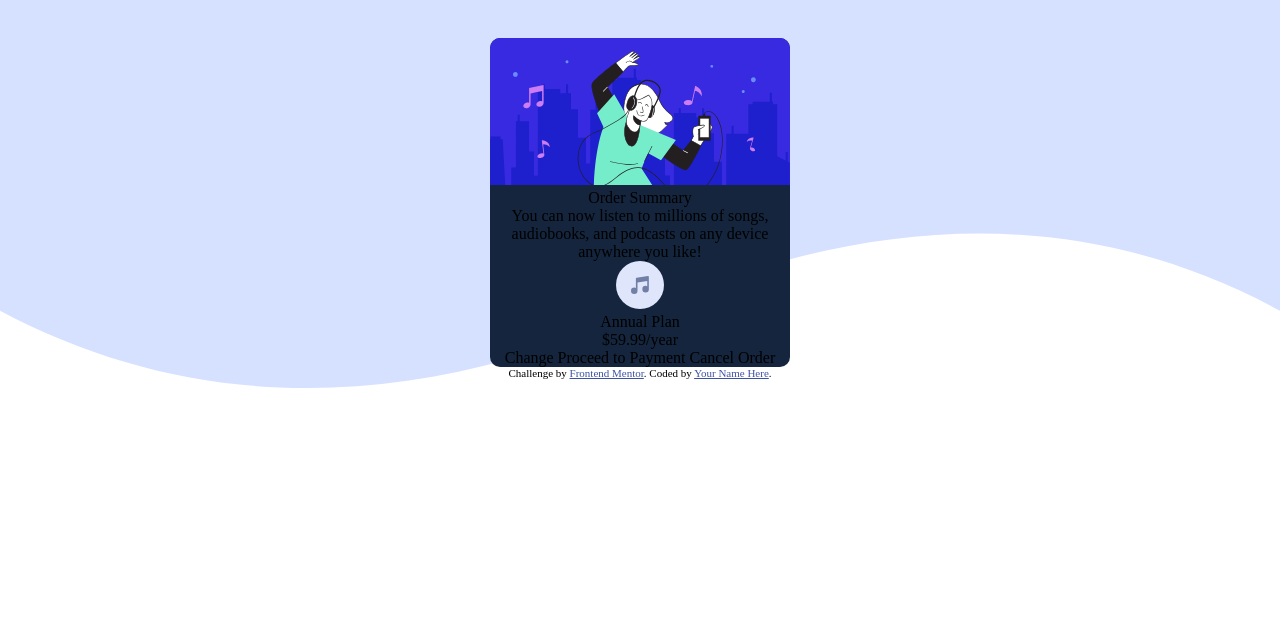
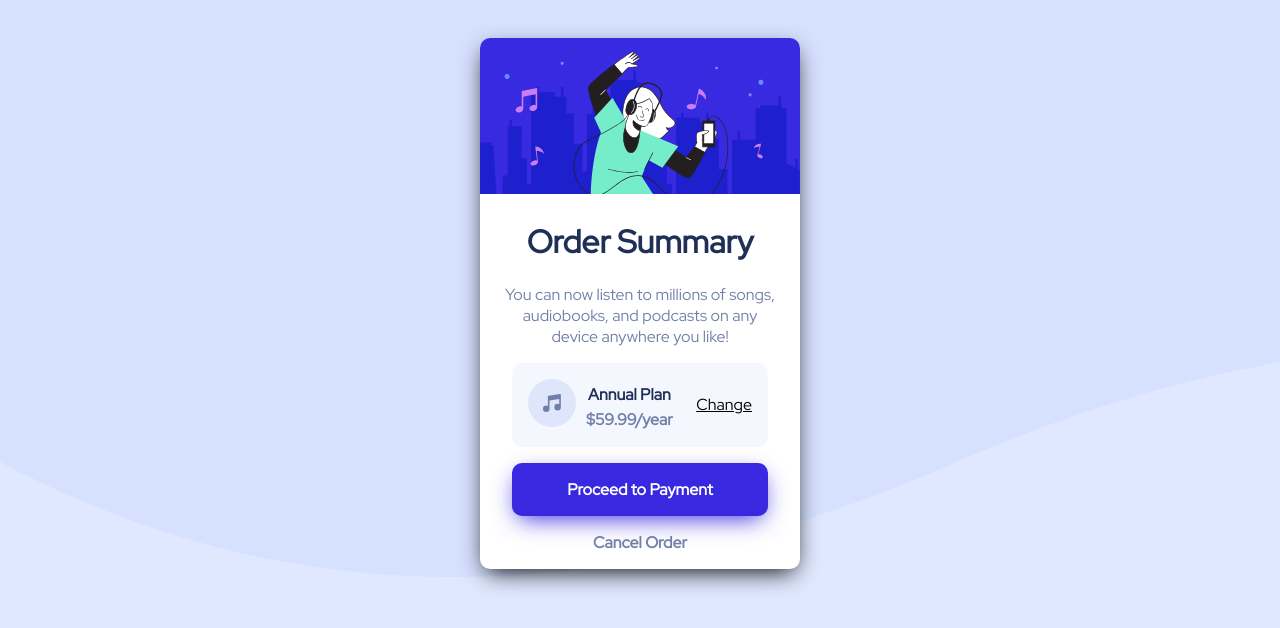
Before and after one commit to DatBoiDarius31/Order-summary-challenge, a plain HTML site: page index.html in a window 1280 px wide. Drawn offline with Linux system fonts and the light colour scheme.

Commit message:
finished
added everything

```diff
--- a/index.html
+++ b/index.html
@@ -7,6 +7,7 @@
   <!-- displays site properly based on user's device -->
 
   <link rel="icon" type="image/png" sizes="32x32" href="./images/favicon-32x32.png">
+  <link rel="stylesheet" href="https://fonts.googleapis.com/css?family=Red Hat Display">
 
   <title>Frontend Mentor | Order summary card</title>
 
@@ -26,17 +27,19 @@
       background: url("/images/pattern-background-desktop.svg");
       background-size: cover;
       background-repeat: no-repeat;
+      background-color: hsl(225, 100%, 94%);
       text-align: center;
       padding-top: 30px;
     }
 
     .wrapper {
       min-height: auto;
-      width: 300px;
-      background-color: hsl(216, 50%, 16%);
+      width: clamp(280px, 25vw, 400px);
+      background-color: white;
       display: inline-block;
       border-radius: 10px;
       text-align: left;
+      box-shadow: 0 8px 25px -6px black;
     }
 
     .image {
@@ -46,8 +49,104 @@
       object-fit: contain;
     }
 
-    .content{
+    .content {
       text-align: center;
+    }
+
+    .title {
+      font-weight: 900;
+      font-family: 'Red Hat Display';
+      color: hsl(223, 47%, 23%);
+    }
+
+    .description {
+      font-family: 'Red Hat Display';
+      font-weight: 400;
+      font-size: 16px;
+      margin-left: 7%;
+      margin-right: 7%;
+      color: hsl(224, 23%, 55%);
+    }
+
+    .plan-container {
+      background-color: hsl(225, 100%, 98%);
+      display: flex;
+      margin-left: 10%;
+      margin-right: 10%;
+      padding: 5%;
+      border-radius: 10px;
+    }
+
+    .plan-type {
+      padding-bottom: 2px;
+      font-family: 'Red Hat Display';
+      font-size: 16px;
+      font-weight: 900;
+      color: hsl(223, 47%, 23%);
+    }
+
+    .plan-price {
+      padding-top: 2px;
+      font-family: 'Red Hat Display';
+      font-size: 16px;
+      font-weight: 700;
+      color: hsl(224, 23%, 55%);
+    }
+
+    .stack {
+      display: block;
+      padding-top: 5px;
+      padding-left: 10px;
+      min-width: fit-content;
+
+    }
+
+    .change-button {
+      width: 100%;
+      text-align: right;
+      vertical-align: middle;
+      padding-top: 15px;
+      font-family: 'Red Hat Display';
+      font-weight: 400;
+      font-size: 16px;
+      text-decoration: underline;
+    }
+
+    .payment-button{
+      background-color: hsl(245, 75%, 52%) ;
+      margin-left: 10%;
+      margin-right: 10%;
+      padding: 5%;
+      border-radius: 10px;
+      margin-top: 5%;
+      font-family: 'Red Hat Display';
+      font-weight: 700;
+      color: white;
+      font-size: 16px;
+      box-shadow: 0 8px 25px -6px hsl(245, 75%, 52%);
+    }
+
+    .payment-button:hover {
+      opacity: 0.75;
+    }
+
+    .cancel-button:hover{
+      color: black;
+      opacity: 0.75;
+    }
+    .change-button:hover{
+      color: hsl(245, 75%, 52%);
+      opacity: 0.75;
+    }
+
+    .cancel-button{
+      margin-left: 10%;
+      margin-right: 10%;
+      padding: 5%;
+      border-radius: 10px;
+      font-family: 'Red Hat Display';
+      font-weight: 700;
+      color: hsl(224, 23%, 55%)
     }
   </style>
 </head>
@@ -61,32 +160,48 @@
 
     <div class="content">
 
-      <div class="title">Order Summary</div>
-      <div class="description">You can now listen to millions of songs, audiobooks, and podcasts on any
-    device anywhere you like!</div>
+      <div class="title">
+        <h1>
+          Order Summary
+        </h1>
+      </div>
+
+      <div class="description">
+        <p>You can now listen to millions of songs, audiobooks, and podcasts on any
+          device anywhere you like!
+        </p>
+
+      </div>
 
 
       <div class="plan-container">
         <div class="music-image"><img src="/images/icon-music.svg" alt=""></div>
-          <div class="plan-type">Annual Plan</div>
+        <div class="stack">
+          <div class="plan-type">Annual Plan
+          </div>
           <div class="plan-price">$59.99/year</div>
         </div>
 
+        <div class="change-button">Change</div>
+      </div>
 
-    Change
+      <div class="payment-button">
+        Proceed to Payment
+      </div>
 
-    Proceed to Payment
+      <div class="cancel-button">
         Cancel Order
       </div>
+
+
+
 
 
 
     </div>
 
 
-  <div class="attribution">
-    Challenge by <a href="https://www.frontendmentor.io?ref=challenge" target="_blank">Frontend Mentor</a>.
-    Coded by <a href="#">Your Name Here</a>.
+
   </div>
 </body>
 
```
Lines whose indentation alone changed are shown as unchanged.
